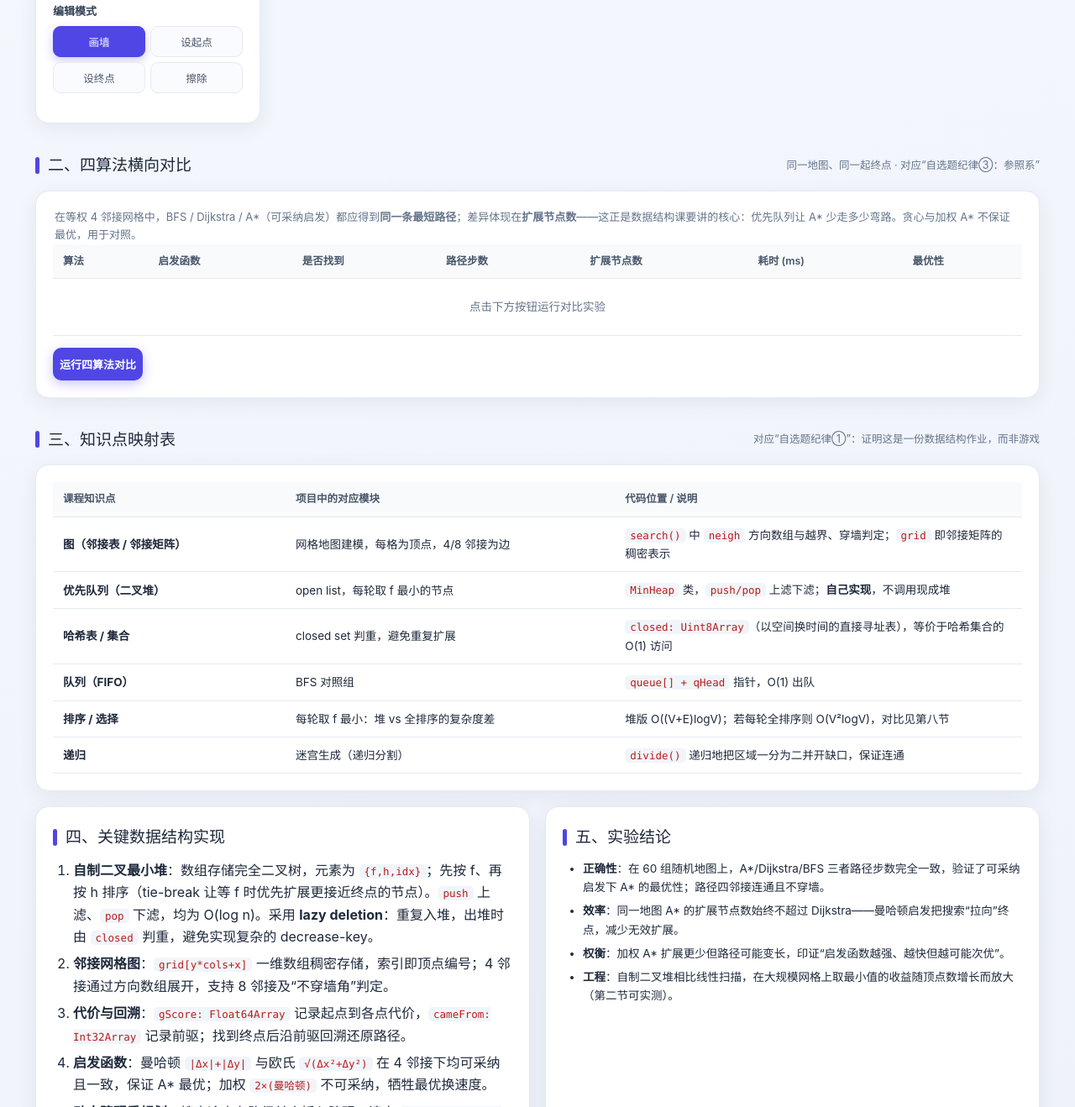
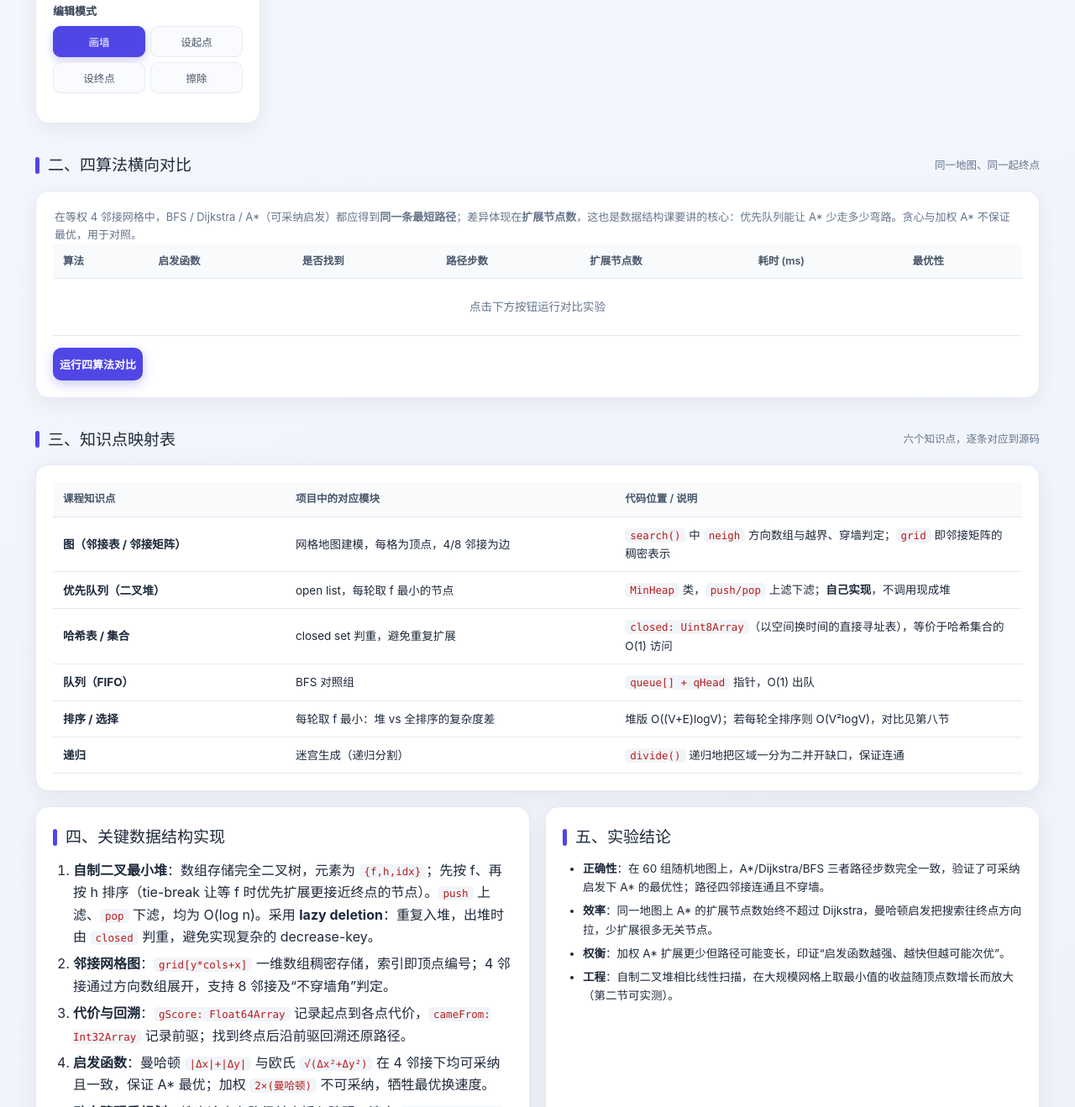
Before and after one commit to 07CC05/astar-path-planning, a plain HTML site: page docs/index.html in a window 1280 px wide. Shown: the part 1084-2402 px from the top of the page at 84% size. Drawn offline with Linux system fonts and the light colour scheme.

Commit message:
docs: 调整表述，去掉评审口径式措辞
- 网页删除“自选题纪律”提示与两处破折号长句
- README 与 docs 中的说明改为更直接的说法

```diff
--- a/docs/index.html
+++ b/docs/index.html
@@ -186,9 +186,9 @@
   </div>
 
   <!-- 四算法对比 -->
-  <div class="section-title"><span class="bar"></span>二、四算法横向对比<span class="hint">同一地图、同一起终点 · 对应“自选题纪律③：参照系”</span></div>
+  <div class="section-title"><span class="bar"></span>二、四算法横向对比<span class="hint">同一地图、同一起终点</span></div>
   <div class="card">
-    <p class="note" style="margin-top:0">在等权 4 邻接网格中，BFS / Dijkstra / A*（可采纳启发）都应得到<strong>同一条最短路径</strong>；差异体现在<strong>扩展节点数</strong>——这正是数据结构课要讲的核心：优先队列让 A* 少走多少弯路。贪心与加权 A* 不保证最优，用于对照。</p>
+    <p class="note" style="margin-top:0">在等权 4 邻接网格中，BFS / Dijkstra / A*（可采纳启发）都应得到<strong>同一条最短路径</strong>；差异体现在<strong>扩展节点数</strong>，这也是数据结构课要讲的核心：优先队列能让 A* 少走多少弯路。贪心与加权 A* 不保证最优，用于对照。</p>
     <table id="cmpTable">
       <thead><tr><th>算法</th><th>启发函数</th><th>是否找到</th><th>路径步数</th><th>扩展节点数</th><th>耗时 (ms)</th><th>最优性</th></tr></thead>
       <tbody><tr><td colspan="7" style="color:var(--sub);text-align:center;padding:22px">点击下方按钮运行对比实验</td></tr></tbody>
@@ -197,7 +197,7 @@
   </div>
 
   <!-- 知识点映射 -->
-  <div class="section-title"><span class="bar"></span>三、知识点映射表<span class="hint">对应“自选题纪律①”：证明这是一份数据结构作业，而非游戏</span></div>
+  <div class="section-title"><span class="bar"></span>三、知识点映射表<span class="hint">六个知识点，逐条对应到源码</span></div>
   <div class="card">
     <table>
       <thead><tr><th style="width:24%">课程知识点</th><th style="width:34%">项目中的对应模块</th><th>代码位置 / 说明</th></tr></thead>
@@ -237,7 +237,7 @@
       <div class="section-title" style="margin:0 0 10px"><span class="bar"></span>五、实验结论</div>
       <ul style="font-size:13.5px;margin-top:0">
         <li><b>正确性</b>：在 60 组随机地图上，A*/Dijkstra/BFS 三者路径步数完全一致，验证了可采纳启发下 A* 的最优性；路径四邻接连通且不穿墙。</li>
-        <li><b>效率</b>：同一地图 A* 的扩展节点数始终不超过 Dijkstra——曼哈顿启发把搜索“拉向”终点，减少无效扩展。</li>
+        <li><b>效率</b>：同一地图上 A* 的扩展节点数始终不超过 Dijkstra，曼哈顿启发把搜索往终点方向拉，少扩展很多无关节点。</li>
         <li><b>权衡</b>：加权 A* 扩展更少但路径可能变长，印证“启发函数越强、越快但越可能次优”。</li>
         <li><b>工程</b>：自制二叉堆相比线性扫描，在大规模网格上取最小值的收益随顶点数增长而放大（第二节可实测）。</li>
       </ul>
```
Also changed, not shown: 3 other files.
